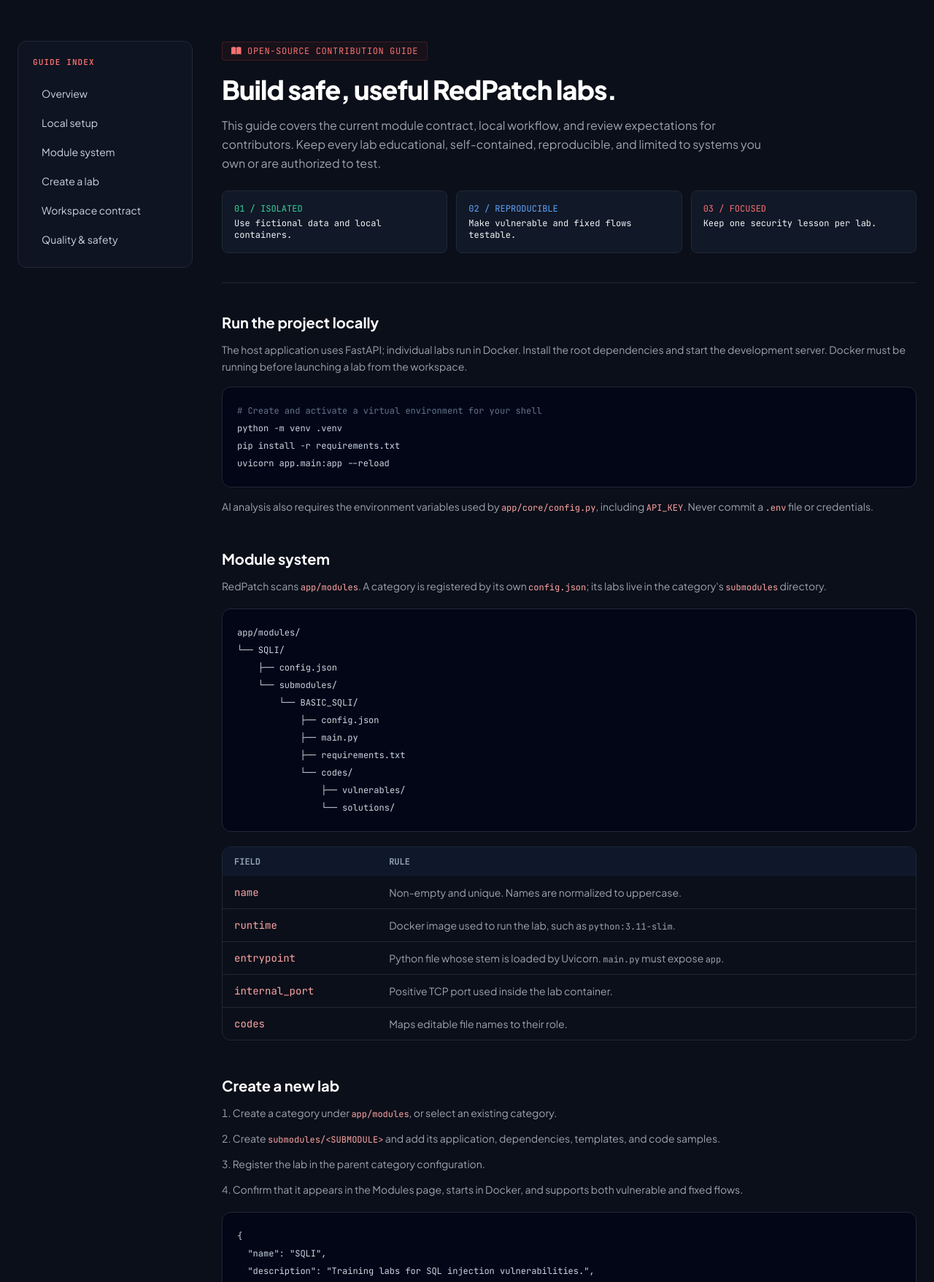
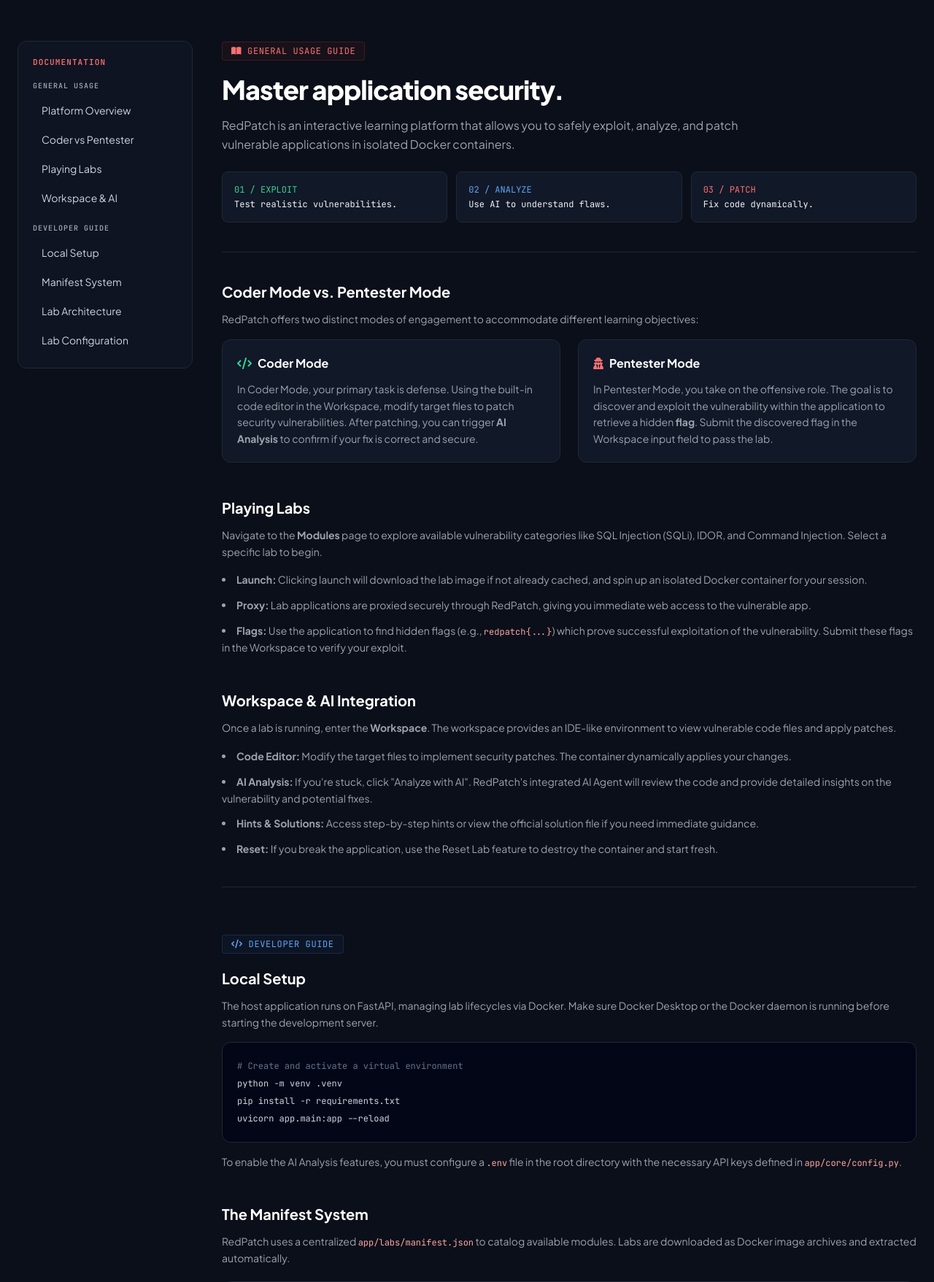
Before and after one commit to msalihberk/redpatch, a FastAPI app: page /documentation/contributing in a window 1280 px wide. Shown: the part 65-1822 px from the top of the page at 73% size. Run offline with FastAPI, Linux system fonts and the light colour scheme; parts of the project's set-up code (start-up, migrations or seed data) failed here and were passed over; some libraries are stand-ins or nearby versions.

Commit message:
docs: update documentation.html and add core repository docs

```diff
--- a/app/templates/documentation.html
+++ b/app/templates/documentation.html
@@ -3,7 +3,7 @@
 <head>
     <meta charset="UTF-8">
     <meta name="viewport" content="width=device-width, initial-scale=1.0">
-    <title>RedPatch | Contributing Guide</title>
+    <title>RedPatch | Documentation</title>
     <script src="https://cdn.tailwindcss.com"></script>
     <link rel="icon" type="image/svg+xml" href="{{ url_for('static', path='favicon.ico') }}">
     <link rel="stylesheet" href="https://cdnjs.cloudflare.com/ajax/libs/font-awesome/6.4.0/css/all.min.css">
@@ -34,109 +34,172 @@
 
     <main class="max-w-7xl mx-auto px-6 py-10 md:py-14 grid grid-cols-1 lg:grid-cols-[15rem_minmax(0,1fr)] gap-10">
         <aside class="lg:sticky lg:top-24 lg:self-start rounded-xl border border-brand-border bg-brand-card/60 p-5">
-            <p class="text-[11px] font-mono font-semibold tracking-widest text-red-400 uppercase mb-4">Guide index</p>
+            <p class="text-[11px] font-mono font-semibold tracking-widest text-red-400 uppercase mb-4">Documentation</p>
+
+            <p class="text-[10px] font-mono font-semibold tracking-widest text-brand-muted uppercase mb-2 mt-4">General Usage</p>
+            <nav class="space-y-1 text-sm mb-4">
+                <a href="#overview" class="block rounded px-3 py-2 text-slate-300 hover:bg-slate-800 hover:text-white transition-colors">Platform Overview</a>
+                <a href="#modes" class="block rounded px-3 py-2 text-slate-300 hover:bg-slate-800 hover:text-white transition-colors">Coder vs Pentester</a>
+                <a href="#playing-labs" class="block rounded px-3 py-2 text-slate-300 hover:bg-slate-800 hover:text-white transition-colors">Playing Labs</a>
+                <a href="#workspace-usage" class="block rounded px-3 py-2 text-slate-300 hover:bg-slate-800 hover:text-white transition-colors">Workspace & AI</a>
+            </nav>
+
+            <p class="text-[10px] font-mono font-semibold tracking-widest text-brand-muted uppercase mb-2">Developer Guide</p>
             <nav class="space-y-1 text-sm">
-                <a href="#overview" class="block rounded px-3 py-2 text-slate-300 hover:bg-slate-800 hover:text-white transition-colors">Overview</a>
-                <a href="#local-setup" class="block rounded px-3 py-2 text-slate-300 hover:bg-slate-800 hover:text-white transition-colors">Local setup</a>
-                <a href="#module-system" class="block rounded px-3 py-2 text-slate-300 hover:bg-slate-800 hover:text-white transition-colors">Module system</a>
-                <a href="#new-lab" class="block rounded px-3 py-2 text-slate-300 hover:bg-slate-800 hover:text-white transition-colors">Create a lab</a>
-                <a href="#workspace" class="block rounded px-3 py-2 text-slate-300 hover:bg-slate-800 hover:text-white transition-colors">Workspace contract</a>
-                <a href="#quality" class="block rounded px-3 py-2 text-slate-300 hover:bg-slate-800 hover:text-white transition-colors">Quality & safety</a>
+                <a href="#local-setup" class="block rounded px-3 py-2 text-slate-300 hover:bg-slate-800 hover:text-white transition-colors">Local Setup</a>
+                <a href="#manifest-system" class="block rounded px-3 py-2 text-slate-300 hover:bg-slate-800 hover:text-white transition-colors">Manifest System</a>
+                <a href="#lab-architecture" class="block rounded px-3 py-2 text-slate-300 hover:bg-slate-800 hover:text-white transition-colors">Lab Architecture</a>
+                <a href="#lab-config" class="block rounded px-3 py-2 text-slate-300 hover:bg-slate-800 hover:text-white transition-colors">Lab Configuration</a>
             </nav>
         </aside>
 
         <article class="min-w-0">
+            <!-- GENERAL USAGE GUIDE -->
             <section id="overview" class="border-b border-brand-border pb-10 mb-10">
                 <div class="inline-flex items-center gap-2 px-3 py-1 rounded border border-red-500/20 bg-red-500/5 text-red-400 text-xs font-mono tracking-wider uppercase mb-5">
                     <i class="fa-solid fa-book-open"></i>
-                    <span>Open-source contribution guide</span>
+                    <span>General Usage Guide</span>
                 </div>
-                <h1 class="text-3xl md:text-4xl font-extrabold tracking-tight text-white">Build safe, useful RedPatch labs.</h1>
-                <p class="mt-4 text-brand-muted leading-relaxed max-w-3xl">This guide covers the current module contract, local workflow, and review expectations for contributors. Keep every lab educational, self-contained, reproducible, and limited to systems you own or are authorized to test.</p>
+                <h1 class="text-3xl md:text-4xl font-extrabold tracking-tight text-white">Master application security.</h1>
+                <p class="mt-4 text-brand-muted leading-relaxed max-w-3xl">RedPatch is an interactive learning platform that allows you to safely exploit, analyze, and patch vulnerable applications in isolated Docker containers.</p>
                 <div class="mt-6 grid sm:grid-cols-3 gap-3 text-xs font-mono">
-                    <div class="rounded-lg border border-brand-border bg-brand-card p-4"><span class="block text-emerald-400 mb-1">01 / ISOLATED</span>Use fictional data and local containers.</div>
-                    <div class="rounded-lg border border-brand-border bg-brand-card p-4"><span class="block text-blue-400 mb-1">02 / REPRODUCIBLE</span>Make vulnerable and fixed flows testable.</div>
-                    <div class="rounded-lg border border-brand-border bg-brand-card p-4"><span class="block text-red-400 mb-1">03 / FOCUSED</span>Keep one security lesson per lab.</div>
+                    <div class="rounded-lg border border-brand-border bg-brand-card p-4"><span class="block text-emerald-400 mb-1">01 / EXPLOIT</span>Test realistic vulnerabilities.</div>
+                    <div class="rounded-lg border border-brand-border bg-brand-card p-4"><span class="block text-blue-400 mb-1">02 / ANALYZE</span>Use AI to understand flaws.</div>
+                    <div class="rounded-lg border border-brand-border bg-brand-card p-4"><span class="block text-red-400 mb-1">03 / PATCH</span>Fix code dynamically.</div>
                 </div>
             </section>
 
-            <section id="local-setup" class="mb-12 scroll-mt-24">
-                <h2 class="text-xl font-bold text-white mb-3">Run the project locally</h2>
-                <p class="text-sm text-brand-muted leading-relaxed mb-4">The host application uses FastAPI; individual labs run in Docker. Install the root dependencies and start the development server. Docker must be running before launching a lab from the workspace.</p>
-                <pre class="overflow-x-auto rounded-xl border border-brand-border bg-slate-950 p-5 text-xs leading-6 text-slate-300"><code><span class="text-slate-500"># Create and activate a virtual environment for your shell</span>
+            <section id="modes" class="mb-12 scroll-mt-24">
+                <h2 class="text-xl font-bold text-white mb-3">Coder Mode vs. Pentester Mode</h2>
+                <p class="text-sm text-brand-muted leading-relaxed mb-4">RedPatch offers two distinct modes of engagement to accommodate different learning objectives:</p>
+                <div class="grid md:grid-cols-2 gap-6 mt-4">
+                    <div class="rounded-xl border border-brand-border bg-brand-card p-5">
+                        <div class="flex items-center gap-2 mb-3 text-emerald-400">
+                            <i class="fa-solid fa-code"></i>
+                            <h3 class="font-bold text-white">Coder Mode</h3>
+                        </div>
+                        <p class="text-sm text-brand-muted leading-relaxed">In Coder Mode, your primary task is defense. Using the built-in code editor in the Workspace, modify target files to patch security vulnerabilities. After patching, you can trigger <strong>AI Analysis</strong> to confirm if your fix is correct and secure.</p>
+                    </div>
+                    <div class="rounded-xl border border-brand-border bg-brand-card p-5">
+                        <div class="flex items-center gap-2 mb-3 text-red-400">
+                            <i class="fa-solid fa-user-secret"></i>
+                            <h3 class="font-bold text-white">Pentester Mode</h3>
+                        </div>
+                        <p class="text-sm text-brand-muted leading-relaxed">In Pentester Mode, you take on the offensive role. The goal is to discover and exploit the vulnerability within the application to retrieve a hidden <strong>flag</strong>. Submit the discovered flag in the Workspace input field to pass the lab.</p>
+                    </div>
+                </div>
+            </section>
+
+            <section id="playing-labs" class="mb-12 scroll-mt-24">
+                <h2 class="text-xl font-bold text-white mb-3">Playing Labs</h2>
+                <p class="text-sm text-brand-muted leading-relaxed mb-4">Navigate to the <strong>Modules</strong> page to explore available vulnerability categories like SQL Injection (SQLi), IDOR, and Command Injection. Select a specific lab to begin.</p>
+                <ul class="space-y-3 text-sm text-brand-muted leading-relaxed list-disc list-inside">
+                    <li><strong>Launch:</strong> Clicking launch will download the lab image if not already cached, and spin up an isolated Docker container for your session.</li>
+                    <li><strong>Proxy:</strong> Lab applications are proxied securely through RedPatch, giving you immediate web access to the vulnerable app.</li>
+                    <li><strong>Flags:</strong> Use the application to find hidden flags (e.g., <code class="text-red-300 font-mono text-xs">redpatch{...}</code>) which prove successful exploitation of the vulnerability. Submit these flags in the Workspace to verify your exploit.</li>
+                </ul>
+            </section>
+
+            <section id="workspace-usage" class="mb-12 scroll-mt-24 pb-10 border-b border-brand-border">
+                <h2 class="text-xl font-bold text-white mb-3">Workspace & AI Integration</h2>
+                <p class="text-sm text-brand-muted leading-relaxed mb-4">Once a lab is running, enter the <strong>Workspace</strong>. The workspace provides an IDE-like environment to view vulnerable code files and apply patches.</p>
+                <ul class="space-y-3 text-sm text-brand-muted leading-relaxed list-disc list-inside">
+                    <li><strong>Code Editor:</strong> Modify the target files to implement security patches. The container dynamically applies your changes.</li>
+                    <li><strong>AI Analysis:</strong> If you're stuck, click "Analyze with AI". RedPatch's integrated AI Agent will review the code and provide detailed insights on the vulnerability and potential fixes.</li>
+                    <li><strong>Hints & Solutions:</strong> Access step-by-step hints or view the official solution file if you need immediate guidance.</li>
+                    <li><strong>Reset:</strong> If you break the application, use the Reset Lab feature to destroy the container and start fresh.</li>
+                </ul>
+            </section>
+
+            <!-- DEVELOPER GUIDE -->
+            <section id="local-setup" class="mb-12 scroll-mt-24 pt-4">
+                <div class="inline-flex items-center gap-2 px-3 py-1 rounded border border-blue-500/20 bg-blue-500/5 text-blue-400 text-xs font-mono tracking-wider uppercase mb-5">
+                    <i class="fa-solid fa-code"></i>
+                    <span>Developer Guide</span>
+                </div>
+                <h2 class="text-xl font-bold text-white mb-3">Local Setup</h2>
+                <p class="text-sm text-brand-muted leading-relaxed mb-4">The host application runs on FastAPI, managing lab lifecycles via Docker. Make sure Docker Desktop or the Docker daemon is running before starting the development server.</p>
+                <pre class="overflow-x-auto rounded-xl border border-brand-border bg-slate-950 p-5 text-xs leading-6 text-slate-300"><code><span class="text-slate-500"># Create and activate a virtual environment</span>
 python -m venv .venv
 pip install -r requirements.txt
 uvicorn app.main:app --reload</code></pre>
-                <p class="mt-4 text-sm text-brand-muted">AI analysis also requires the environment variables used by <code class="text-red-300 font-mono text-xs">app/core/config.py</code>, including <code class="text-red-300 font-mono text-xs">API_KEY</code>. Never commit a <code class="text-red-300 font-mono text-xs">.env</code> file or credentials.</p>
+                <p class="mt-4 text-sm text-brand-muted">To enable the AI Analysis features, you must configure a <code class="text-red-300 font-mono text-xs">.env</code> file in the root directory with the necessary API keys defined in <code class="text-red-300 font-mono text-xs">app/core/config.py</code>.</p>
             </section>
 
-            <section id="module-system" class="mb-12 scroll-mt-24">
-                <h2 class="text-xl font-bold text-white mb-3">Module system</h2>
-                <p class="text-sm text-brand-muted leading-relaxed mb-5">RedPatch scans <code class="text-red-300 font-mono text-xs">app/modules</code>. A category is registered by its own <code class="text-red-300 font-mono text-xs">config.json</code>; its labs live in the category's <code class="text-red-300 font-mono text-xs">submodules</code> directory.</p>
-                <pre class="overflow-x-auto rounded-xl border border-brand-border bg-slate-950 p-5 text-xs leading-6 text-slate-300"><code>app/modules/
-└── SQLI/
-    ├── config.json
-    └── submodules/
-        └── BASIC_SQLI/
-            ├── config.json
-            ├── main.py
-            ├── requirements.txt
-            └── codes/
-                ├── vulnerables/
-                └── solutions/</code></pre>
+            <section id="manifest-system" class="mb-12 scroll-mt-24">
+                <h2 class="text-xl font-bold text-white mb-3">The Manifest System</h2>
+                <p class="text-sm text-brand-muted leading-relaxed mb-5">RedPatch uses a centralized <code class="text-red-300 font-mono text-xs">app/labs/manifest.json</code> to catalog available modules. Labs are downloaded as Docker image archives and extracted automatically.</p>
+                <pre class="mt-5 overflow-x-auto rounded-xl border border-brand-border bg-slate-950 p-5 text-xs leading-6 text-slate-300"><code>{
+  "labs": {
+    "SQLi": {
+      "description": "SQL Injection vulnerabilities.",
+      "submodules": [
+        {
+          "id": "sqli-0",
+          "title": "Auth Bypass",
+          "category": "web",
+          "image_tag": "redpatch-lab/sqli-0:v1.0.0",
+          "port": 5000,
+          "download_url": "http://host.docker.internal:4444/sqli-0.tar"
+        }
+      ]
+    }
+  }
+}</code></pre>
                 <div class="mt-5 overflow-x-auto rounded-xl border border-brand-border">
                     <table class="w-full text-left text-sm">
-                        <thead class="bg-slate-900 text-xs font-mono uppercase text-slate-400"><tr><th class="px-4 py-3">Field</th><th class="px-4 py-3">Rule</th></tr></thead>
+                        <thead class="bg-slate-900 text-xs font-mono uppercase text-slate-400"><tr><th class="px-4 py-3">Field</th><th class="px-4 py-3">Description</th></tr></thead>
                         <tbody class="divide-y divide-brand-border text-brand-muted">
-                            <tr><td class="px-4 py-3 font-mono text-red-300">name</td><td class="px-4 py-3">Non-empty and unique. Names are normalized to uppercase.</td></tr>
-                            <tr><td class="px-4 py-3 font-mono text-red-300">runtime</td><td class="px-4 py-3">Docker image used to run the lab, such as <code class="font-mono text-xs">python:3.11-slim</code>.</td></tr>
-                            <tr><td class="px-4 py-3 font-mono text-red-300">entrypoint</td><td class="px-4 py-3">Python file whose stem is loaded by Uvicorn. <code class="font-mono text-xs">main.py</code> must expose <code class="font-mono text-xs">app</code>.</td></tr>
-                            <tr><td class="px-4 py-3 font-mono text-red-300">internal_port</td><td class="px-4 py-3">Positive TCP port used inside the lab container.</td></tr>
-                            <tr><td class="px-4 py-3 font-mono text-red-300">codes</td><td class="px-4 py-3">Maps editable file names to their role.</td></tr>
+                            <tr><td class="px-4 py-3 font-mono text-red-300">id</td><td class="px-4 py-3">Unique identifier for the lab (used for URLs and container names).</td></tr>
+                            <tr><td class="px-4 py-3 font-mono text-red-300">image_tag</td><td class="px-4 py-3">Docker image tag to load and run.</td></tr>
+                            <tr><td class="px-4 py-3 font-mono text-red-300">port</td><td class="px-4 py-3">Internal TCP port the lab listens on.</td></tr>
+                            <tr><td class="px-4 py-3 font-mono text-red-300">download_url</td><td class="px-4 py-3">URL to the .tar or .tar.gz image archive.</td></tr>
                         </tbody>
                     </table>
                 </div>
             </section>
 
-            <section id="new-lab" class="mb-12 scroll-mt-24">
-                <h2 class="text-xl font-bold text-white mb-3">Create a new lab</h2>
+            <section id="lab-architecture" class="mb-12 scroll-mt-24">
+                <h2 class="text-xl font-bold text-white mb-3">Lab Image Architecture</h2>
+                <p class="text-sm text-brand-muted leading-relaxed mb-4">Labs are distributed as standard Docker images. RedPatch extracts the <code class="text-red-300 font-mono text-xs">/app</code> directory from the image to use as the workspace volume.</p>
                 <ol class="space-y-3 text-sm text-brand-muted leading-relaxed list-decimal list-inside">
-                    <li>Create a category under <code class="text-red-300 font-mono text-xs">app/modules</code>, or select an existing category.</li>
-                    <li>Create <code class="text-red-300 font-mono text-xs">submodules/&lt;SUBMODULE&gt;</code> and add its application, dependencies, templates, and code samples.</li>
-                    <li>Register the lab in the parent category configuration.</li>
-                    <li>Confirm that it appears in the Modules page, starts in Docker, and supports both vulnerable and fixed flows.</li>
+                    <li>Your lab Docker image must contain an <code class="text-red-300 font-mono text-xs">/app</code> directory.</li>
+                    <li>It must include a <code class="text-red-300 font-mono text-xs">/app/main.py</code> which acts as the entrypoint for Uvicorn/FastAPI based labs.</li>
+                    <li>It must contain a <code class="text-red-300 font-mono text-xs">/app/config.json</code> that defines the workspace targets, hints, and flags.</li>
                 </ol>
-                <pre class="mt-5 overflow-x-auto rounded-xl border border-brand-border bg-slate-950 p-5 text-xs leading-6 text-slate-300"><code>{
-  "name": "SQLI",
-  "description": "Training labs for SQL injection vulnerabilities.",
-  "sub_modules": [{
-    "name": "BASIC_SQLI",
-    "description": "Authentication bypass caused by SQL string concatenation.",
-    "runtime": "python:3.11-slim",
-    "entrypoint": "main.py",
-    "internal_port": 5000,
-    "codes": { "target_snippet.py": "vulnerable" }
-  }]
-}</code></pre>
-                <div class="mt-5 rounded-xl border border-amber-500/20 bg-amber-500/5 p-4 text-sm text-amber-100/80 leading-relaxed"><i class="fa-solid fa-triangle-exclamation text-amber-400 mr-2"></i><strong class="text-amber-300">Important:</strong> the runner creates a session-specific copy of the lab and starts <code class="font-mono text-xs">uvicorn &lt;entrypoint-stem&gt;:app</code>. It does not build the submodule's Dockerfile. Put needed Python packages in the lab's <code class="font-mono text-xs">requirements.txt</code>.</div>
+                <div class="mt-5 rounded-xl border border-amber-500/20 bg-amber-500/5 p-4 text-sm text-amber-100/80 leading-relaxed"><i class="fa-solid fa-triangle-exclamation text-amber-400 mr-2"></i><strong class="text-amber-300">Important:</strong> RedPatch extracts the source tree to allow patching, and mounts it into the container at runtime. Never hardcode absolute host paths.</div>
             </section>
 
-            <section id="workspace" class="mb-12 scroll-mt-24">
-                <h2 class="text-xl font-bold text-white mb-3">Workspace contract</h2>
-                <p class="text-sm text-brand-muted leading-relaxed">The <code class="text-red-300 font-mono text-xs">codes</code> map also authorizes workspace patches. Each key is a file name that must occur only once in the submodule. Files marked <code class="text-red-300 font-mono text-xs">vulnerable</code> are shown in the editor; configure hints and reference fixes in the submodule's own <code class="text-red-300 font-mono text-xs">config.json</code>.</p>
+            <section id="lab-config" class="mb-12 scroll-mt-24">
+                <h2 class="text-xl font-bold text-white mb-3">Workspace Configuration (config.json)</h2>
+                <p class="text-sm text-brand-muted leading-relaxed">Inside your lab's <code class="text-red-300 font-mono text-xs">/app</code> directory, the <code class="text-red-300 font-mono text-xs">config.json</code> defines how the RedPatch Workspace interacts with the lab code, dividing configuration for both coders and pentesters.</p>
                 <pre class="mt-5 overflow-x-auto rounded-xl border border-brand-border bg-slate-950 p-5 text-xs leading-6 text-slate-300"><code>{
-  "hints": { "target_snippet.py": ["Use parameter binding."] },
-  "solutions": { "target_snippet.py": "codes/solutions/solution_snippet.py" }
+  "hints": {
+    "target_snippet.py": [
+      "Do not pass raw user input directly to shell execution functions.",
+      "Use safe alternatives or validate/sanitize input against a strict allowlist."
+    ],
+    "pentester": [
+      "Check how the input is handled in the ping command execution.",
+      "Try appending command separators like ';' or '&&' followed by a system command."
+    ]
+  },
+  "solutions": {
+    "solution_snippet.py": "codes/solutions/solution_snippet.py",
+    "pentester": "127.0.0.1 && cat /app/flag.txt"
+  },
+  "targets": {
+    "target_snippet.py": "codes/vulnerables/target_snippet.py"
+  },
+  "flags": {
+    "flag_1": "redpatch{command_injection_rce_compromised_xxxxx}"
+  }
 }</code></pre>
-            </section>
-
-            <section id="quality" class="scroll-mt-24 rounded-xl border border-brand-border bg-brand-card p-6">
-                <h2 class="text-xl font-bold text-white mb-4">Quality, safety, and pull requests</h2>
-                <ul class="space-y-3 text-sm text-brand-muted leading-relaxed">
-                    <li><i class="fa-solid fa-check text-emerald-400 mr-2"></i>Use fictional, non-sensitive data and keep exploits inside the target container.</li>
-                    <li><i class="fa-solid fa-check text-emerald-400 mr-2"></i>Do not hard-code host ports; RedPatch maps the internal port automatically.</li>
-                    <li><i class="fa-solid fa-check text-emerald-400 mr-2"></i>Test module discovery, the workspace, container startup, reset behavior, and both lesson outcomes before submitting.</li>
-                    <li><i class="fa-solid fa-check text-emerald-400 mr-2"></i>Keep pull requests focused and explain the lesson, expected behavior, and validation steps.</li>
+                <ul class="mt-5 space-y-3 text-sm text-brand-muted leading-relaxed list-disc list-inside">
+                    <li><code class="text-red-300 font-mono text-xs">targets</code>: Maps display filenames to relative paths in the workspace. These files become editable.</li>
+                    <li><code class="text-red-300 font-mono text-xs">hints</code>: Contains arrays of hints for target files (Coder Mode) and a separate <code class="text-red-300 font-mono text-xs">pentester</code> array of hints (Pentester Mode).</li>
+                    <li><code class="text-red-300 font-mono text-xs">solutions</code>: Contains solution file mappings (Coder Mode) and a <code class="text-red-300 font-mono text-xs">pentester</code> exploit payload string (Pentester Mode).</li>
+                    <li><code class="text-red-300 font-mono text-xs">flags</code>: Defines flags the user must find to prove exploitation.</li>
                 </ul>
             </section>
         </article>
@@ -144,7 +207,7 @@
 
     <footer class="border-t border-brand-border/60 bg-brand-dark py-6 text-xs text-brand-muted font-mono">
         <div class="max-w-7xl mx-auto px-6 flex items-center justify-between gap-4">
-            <span>RedPatch Contribution Guide</span>
+            <span>RedPatch Documentation</span>
             <a href="{{ url_for('index') }}" class="hover:text-slate-200 transition-colors">RETURN HOME</a>
         </div>
     </footer>
```
Also changed, not shown: CONTRIBUTING.md (+55 -110 lines), FAQ.md (added, +24 -0 lines), SECURITY.md (added, +24 -0 lines), README.md (added).
